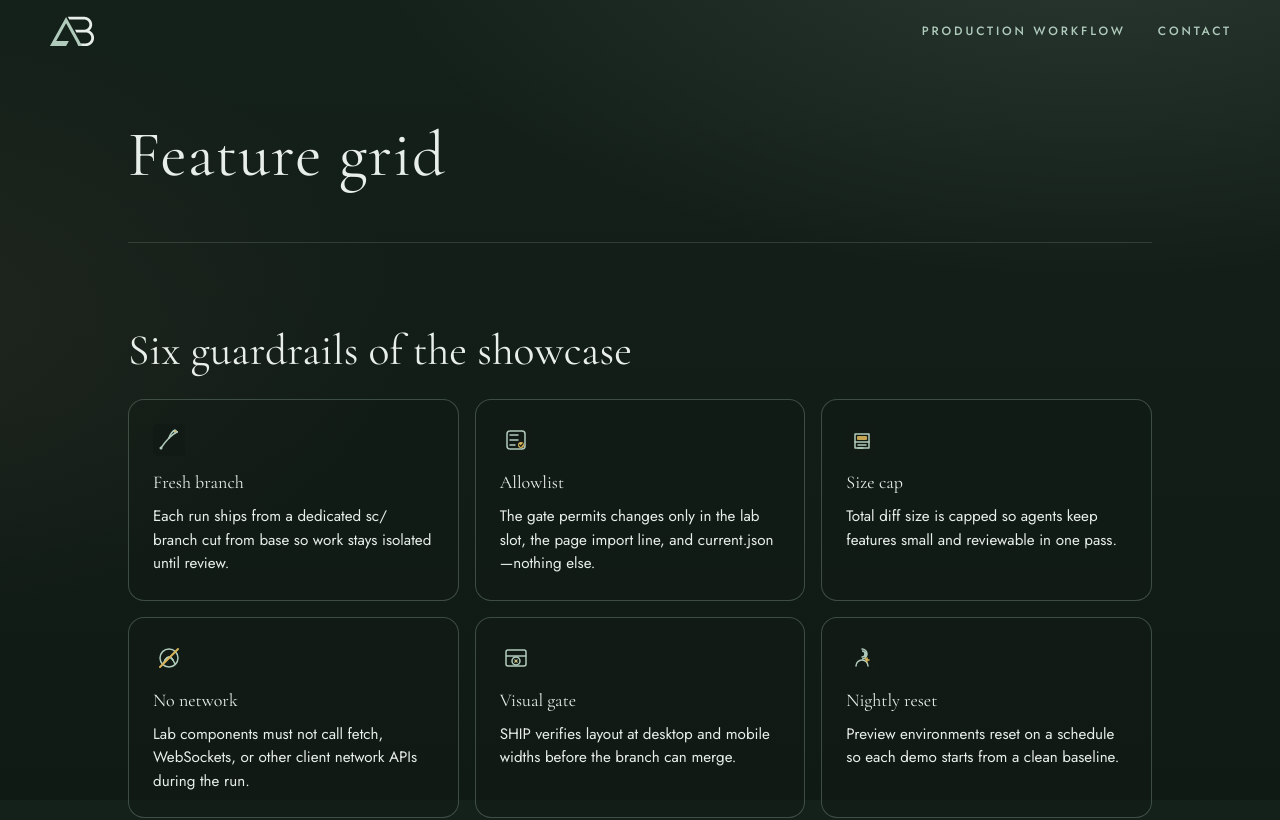
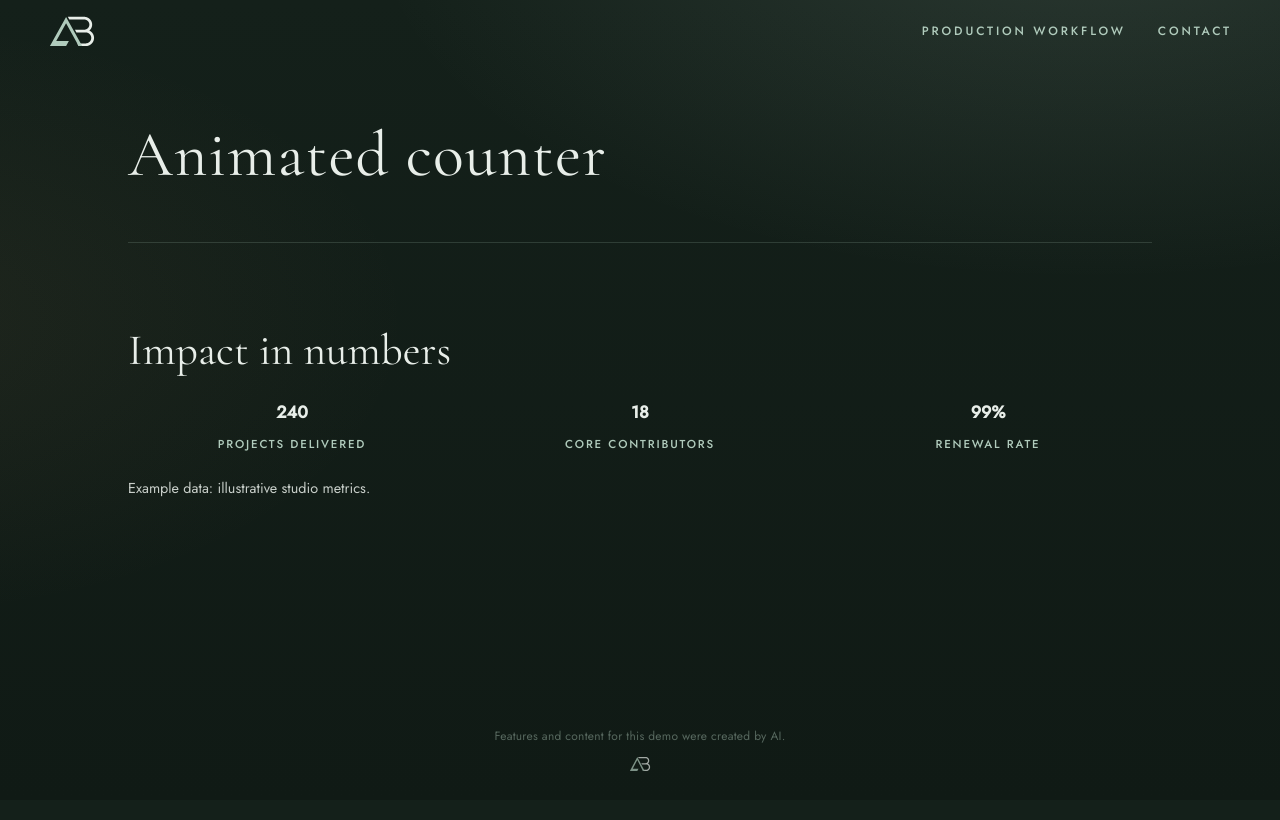
Before and after one commit to ashtonbach/agent-showcase, a Next.js app: page /showcase/ in a window 1280 px wide. Shown: the top 820 px of the page. Built offline with nearby package versions, Linux system fonts and the light colour scheme.

Commit message:
Feature: Animated counter (Authors: Alder) (#422)
Merged after Rowan (AI reviewer) approved 2d8ad5d and the v2 gate, build and functional checks passed. Author: Alder (AI coder)

Co-author: Alder (AI coder)

```diff
--- a/app/lab/animated-counter/index.tsx
+++ b/app/lab/animated-counter/index.tsx
@@ -1,121 +1,90 @@
 "use client";
-
 import { useEffect, useRef, useState } from "react";
 
-type Stat = { id: string; label: string; target: number; suffix: string };
+const FINALS = ["240", "18", "99%"];
+const LABELS = ["Projects delivered", "Core contributors", "Renewal rate"];
 
-// Example data: illustrative figures for this demo feature, not a live source.
-const STATS: Stat[] = [
-  { id: "runs", label: "Showcase runs this quarter", target: 1204, suffix: "" },
-  { id: "checks", label: "Gate checks passed", target: 97, suffix: "%" },
-  { id: "agents", label: "Agents per run", target: 4, suffix: "" },
-];
-
-const DURATION_MS = 1200;
-
-function withCommas(value: number): string {
-  const sign = value < 0 ? "-" : "";
-  const digits = Math.abs(value).toString();
-  return sign + digits.replace(/\B(?=(\d{3})+(?!\d))/g, ",");
+function parseFinal(text: string) {
+  const m = text.match(/^(\d+(?:\.\d+)?)(.*)$/);
+  return m ? { num: parseFloat(m[1]), suffix: m[2] } : { num: 0, suffix: text };
 }
 
-function finalText(stat: Stat): string {
-  return withCommas(stat.target) + stat.suffix;
+function formatPartial(num: number, suffix: string, done: boolean, final: string) {
+  if (done) return final;
+  const n = Number.isInteger(num) ? String(Math.round(num)) : num.toFixed(1);
+  return n + suffix;
 }
 
-function easeOutCubic(t: number): number {
-  return 1 - Math.pow(1 - t, 3);
-}
-
-const css = `
-.lab-counter-section { width: min(960px, 100%); margin: 8px auto 56px; }
-.lab-counter-title { font-family: var(--serif); font-weight: 400; font-size: 30px; margin: 0 0 24px; color: var(--mist); }
-.lab-counter-grid { display: grid; grid-template-columns: repeat(3, 1fr); gap: 16px; }
-.lab-counter-card { border: 1px solid rgba(176, 203, 188, 0.28); border-radius: 16px; padding: 24px; text-align: center; }
-.lab-counter-value { display: block; font-family: var(--serif); font-weight: 400; font-size: 40px; line-height: 1.1; color: var(--sage); }
-.lab-counter-label { display: block; margin-top: 8px; font-family: var(--sans); font-weight: 500; font-size: 12px; letter-spacing: 0.16em; text-transform: uppercase; color: var(--muted); }
-.lab-counter-note { margin: 20px 0 0; color: var(--muted); font-family: var(--sans); font-size: 14px; }
-@media (max-width: 640px) { .lab-counter-grid { grid-template-columns: 1fr; gap: 12px; } .lab-counter-value { font-size: 34px; } }
-`;
-
 export default function AnimatedCounter() {
-  const sectionRef = useRef<HTMLElement | null>(null);
-  const frameRef = useRef<number | null>(null);
-  const [displayed, setDisplayed] = useState<string[]>(() => STATS.map(() => "0"));
+  const sectionRef = useRef<HTMLElement>(null);
+  const [display, setDisplay] = useState(["0", "0", "0"]);
+  const ran = useRef(false);
 
   useEffect(() => {
-    const section = sectionRef.current;
-    if (!section) return;
-
-    const showFinal = () => setDisplayed(STATS.map(finalText));
-
-    const prefersReduced =
-      typeof window !== "undefined" &&
-      "matchMedia" in window &&
-      window.matchMedia("(prefers-reduced-motion: reduce)").matches;
-
-    if (prefersReduced) {
+    const showFinal = () => setDisplay([...FINALS]);
+    const reduced = window.matchMedia("(prefers-reduced-motion: reduce)").matches;
+    if (reduced) {
       showFinal();
       return;
     }
-
-    const runCountUp = () => {
-      const start = performance.now();
+    const root = sectionRef.current;
+    if (!root) return;
+    const targets = FINALS.map(parseFinal);
+    const start = () => {
+      if (ran.current) return;
+      ran.current = true;
+      const t0 = performance.now();
+      const dur = 1200;
       const tick = (now: number) => {
-        const elapsed = now - start;
-        const t = Math.min(1, elapsed / DURATION_MS);
-        if (t >= 1) {
-          showFinal();
-          return;
-        }
-        const eased = easeOutCubic(t);
-        setDisplayed(
-          STATS.map((stat) => withCommas(Math.round(stat.target * eased)) + stat.suffix)
+        const p = Math.min(1, (now - t0) / dur);
+        const eased = 1 - (1 - p) ** 3;
+        setDisplay(
+          targets.map((t, i) =>
+            formatPartial(t.num * eased, t.suffix, p >= 1, FINALS[i])
+          )
         );
-        frameRef.current = requestAnimationFrame(tick);
+        if (p < 1) requestAnimationFrame(tick);
       };
-      frameRef.current = requestAnimationFrame(tick);
+      requestAnimationFrame(tick);
     };
-
-    const observer = new IntersectionObserver(
+    const io = new IntersectionObserver(
       (entries) => {
-        if (entries.some((entry) => entry.isIntersecting)) {
-          runCountUp();
-          observer.disconnect();
+        if (entries.some((e) => e.isIntersecting)) {
+          start();
+          io.disconnect();
         }
       },
-      { threshold: 0.3 }
+      { threshold: 0.25 }
     );
-    observer.observe(section);
-
-    return () => {
-      observer.disconnect();
-      if (frameRef.current !== null) cancelAnimationFrame(frameRef.current);
-    };
+    io.observe(root);
+    return () => io.disconnect();
   }, []);
 
   return (
     <section
       ref={sectionRef}
       data-lab="animated-counter"
-      aria-labelledby="lab-counter-heading"
-      className="lab-counter-section"
+      aria-labelledby="ac-heading"
     >
-      <h2 id="lab-counter-heading" className="lab-counter-title">
-        Showcase by the numbers
-      </h2>
-      <div className="lab-counter-grid">
-        {STATS.map((stat, index) => (
-          <div key={stat.id} className="lab-counter-card">
-            <strong data-final={finalText(stat)} className="lab-counter-value">
-              {displayed[index]}
-            </strong>
-            <span className="lab-counter-label">{stat.label}</span>
+      <style>{`
+.lab-ac { width: min(960px, 100%); margin: 8px auto 56px; padding: 24px; border: 1px solid rgba(176,203,188,0.28); border-radius: 16px; box-sizing: border-box; }
+.lab-ac h2 { font-family: var(--serif); font-weight: 400; font-size: 30px; line-height: 1.15; color: var(--mist); margin: 0 0 24px; }
+.lab-ac-grid { display: grid; grid-template-columns: repeat(3, minmax(0, 1fr)); gap: 20px; text-align: center; }
+.lab-ac strong { display: block; font-family: var(--serif); font-size: clamp(2rem, 6vw, 2.75rem); font-weight: 400; color: var(--mist); line-height: 1.1; }
+.lab-ac-label { display: block; margin-top: 8px; font-family: var(--sans); font-size: 0.72rem; font-weight: 500; letter-spacing: 0.16em; text-transform: uppercase; color: var(--sage); }
+.lab-ac-note { margin: 24px 0 0; font-size: 0.9rem; color: var(--mist); opacity: 0.85; }
+@media (max-width: 520px) { .lab-ac-grid { grid-template-columns: 1fr; gap: 16px; } }
+`}</style>
+      <h2 id="ac-heading">Impact in numbers</h2>
+      <div className="lab-ac-grid">
+        {FINALS.map((final, i) => (
+          <div key={final} className="lab-ac-stat">
+            <strong data-final={final}>{display[i]}</strong>
+            <span className="lab-ac-label">{LABELS[i]}</span>
           </div>
         ))}
       </div>
-      <p className="lab-counter-note">Example data: illustrative figures for this demo.</p>
-      <style>{css}</style>
+      <p className="lab-ac-note">Example data: illustrative studio metrics.</p>
     </section>
   );
 }
--- a/app/lab/current.json
+++ b/app/lab/current.json
@@ -1 +1 @@
-{"slug":"feature-grid"}
+{"slug":"animated-counter"}
--- a/app/page.tsx
+++ b/app/page.tsx
@@ -1,4 +1,4 @@
-import Lab from "./lab/feature-grid";
+import Lab from "./lab/animated-counter";
 import { readDemoKey, demoTitle } from "./demo-name";
 const demoKey = readDemoKey();
 const demoName = demoTitle();
```
